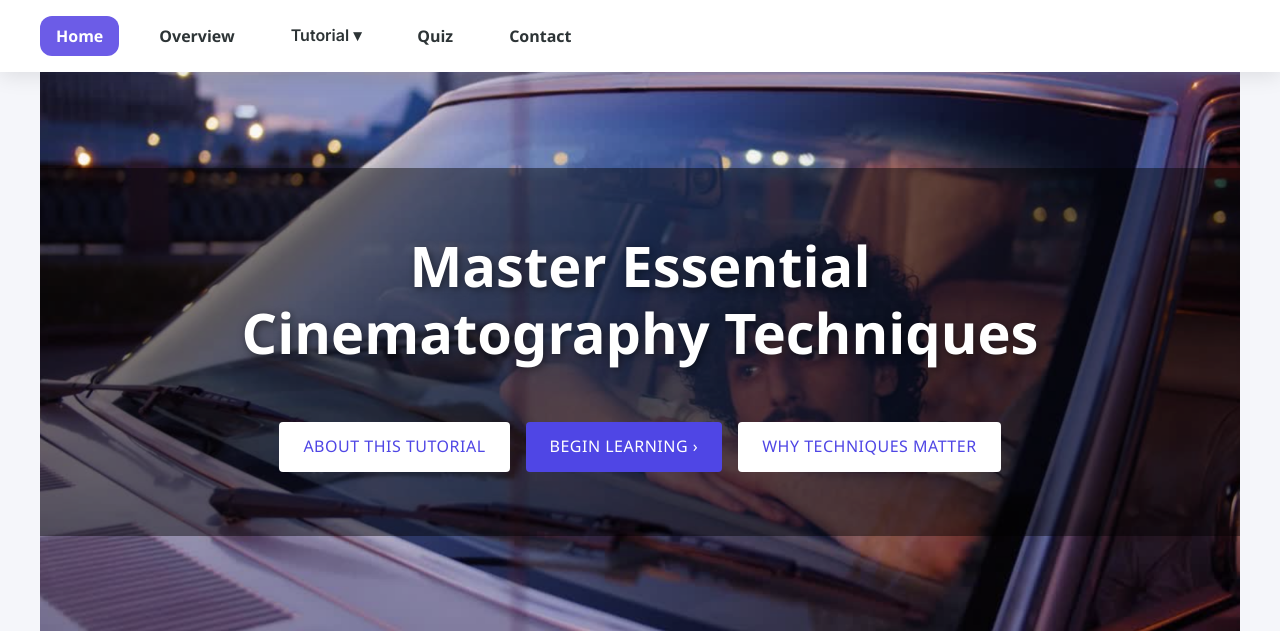
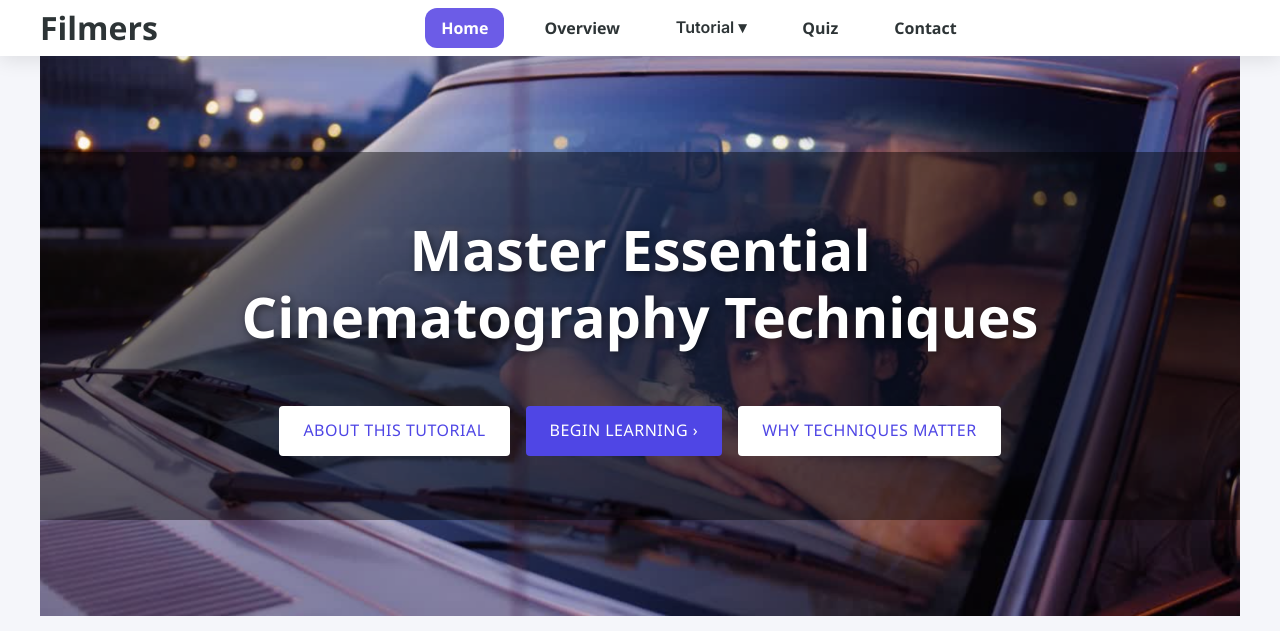
Before and after one commit to FELIX75791/ui-film-tutorial, a FastAPI app: page / in a window 1280 px wide. Shown: the top 631 px of the page. Run offline with FastAPI, Linux system fonts and the light colour scheme; parts of the project's set-up code (start-up, migrations or seed data) failed here and were passed over.

Commit message:
added a title

```diff
--- a/static/css/styles.css
+++ b/static/css/styles.css
@@ -52,19 +52,24 @@ a:hover {
 .topbar {
   background-color: var(--card-bg);
   box-shadow: var(--box-shadow);
-    padding: 1rem 0;
   position: sticky;
   top: 0;
   z-index: 1000;
 }
+.topbar-inner {
+  max-width: 1200px;
+  margin: 0 auto;
+  padding: 0.5rem 1rem;
+  display: flex;
+  align-items: center;
+  justify-content: flex-start;  /* ← no more space-between */
+}
 
 .nav {
-    max-width: 1200px;
-    margin: 0 auto;
-    padding: 0 1rem;
   display: flex;
   align-items: center;
-    gap: 1.5rem;
+  gap: 1.5rem;       /* spacing between each link/dropdown */
+  margin: 0 auto;    /* auto left/right margins will center this flex item */
 }
 
 .nav a {
@@ -1336,3 +1341,16 @@ label {
   display: flex;
   gap: 1rem;
 }
+
+/* ── SITE TITLE / BRAND ────────────────────────────────── */
+.site-title {
+  font-size: 2rem;             /* larger */
+  font-weight: 900;            /* extra bold */
+  color: var(--text);          /* your darkest text */
+  text-decoration: none;
+  line-height: 1;
+  transition: color 0.3s;
+}
+.site-title:hover {
+  color: var(--primary);
+}
--- a/templates/base.html
+++ b/templates/base.html
@@ -18,6 +18,8 @@
 <body>
 
 <header class="topbar">
+  <div class="topbar-inner">
+  <a href="{{ url_for('home') }}" class="site-title">Filmers</a>
   <nav class="nav">
     {% macro nav_link(url, label, code) -%}
       <a href="{{ url }}" class="{{ 'active' if page==code else '' }}">{{ label }}</a>
@@ -45,6 +47,7 @@
     {{ nav_link(url_for('quiz'),      'Quiz',      'quiz') }}
     {{ nav_link(url_for('contact'),   'Contact',   'contact') }}
   </nav>
+  </div>
 </header>
 
 <main>
```
Lines whose indentation alone changed are shown as unchanged.
